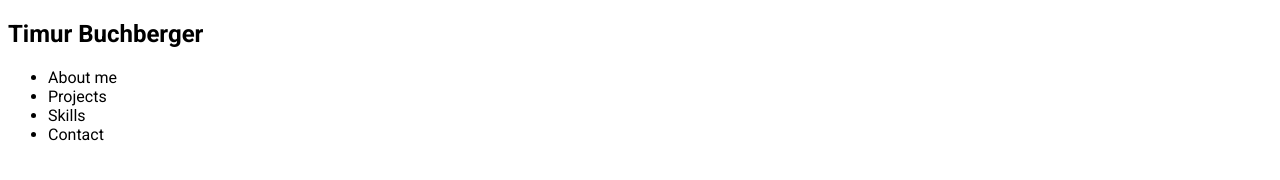
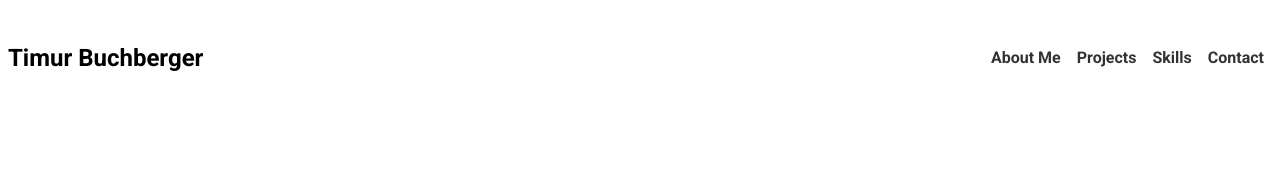
Before and after one commit to timurbuch/Project-Portfolio, a plain HTML site: page index.html in a window 1280 px wide. Drawn offline with Linux system fonts and the light colour scheme.

```diff
--- a/index.html
+++ b/index.html
@@ -10,12 +10,12 @@
     </head>
     <body>
         <nav>
-            <h1>Timur Buchberger</h1>
-            <ul>
-                <li>About me</li>
-                <li>Projects</li>
-                <li>Skills</li>
-                <li>Contact</li>
+            <h1 id="logo">Timur Buchberger</h1>
+            <ul class= "navigation-items">
+                <li class="navigation-item"><a href="#about-me">About Me</a></li>
+                <li class="navigation-item"><a href="#projects">Projects</a></li>
+                <li class="navigation-item"><a href="#skills">Skills</a></li>
+                <li class="navigation-item"><a href="#contact">Contact</a></li>
             </ul>
         </nav>
         <main>
--- a/styles.css
+++ b/styles.css
@@ -1,9 +1,43 @@
+:root {
+    --spacing-1: 8px;
+    --spacing-2: 12px;
+    --spacing-3: 16px;
+    --spacing-4: 24px;
+    --border-radius: 12px;
+    --font-color: #323232;
+}
 html, body{
     font-family: 'Roboto', sans-serif;
     height: 100%;
     color: black;
 }
-h1, h2, h3{
-    font-size: 2,5 em;
+h1{
+    font-size: 10 em;
     font-weight: bold;
 }
+
+nav {
+    display: flex;
+    align-items: center;
+    padding: var(--spacing-3) 0;
+}
+.navigation-items {
+    display: flex;
+    list-style-type: none;
+    padding: 0;
+    align-items: center;
+    margin: 0;
+    margin-left: auto;
+}
+.navigation-item {
+    margin: var(--spacing-1);
+}
+li {
+    display: list-item;
+    text-align: -webkit-match-parent;
+}
+a {
+    color: var(--font-color);
+    text-decoration: none;
+    font-weight: 600;
+}
```
Also changed, not shown: contact.html (+22 -0 lines).
